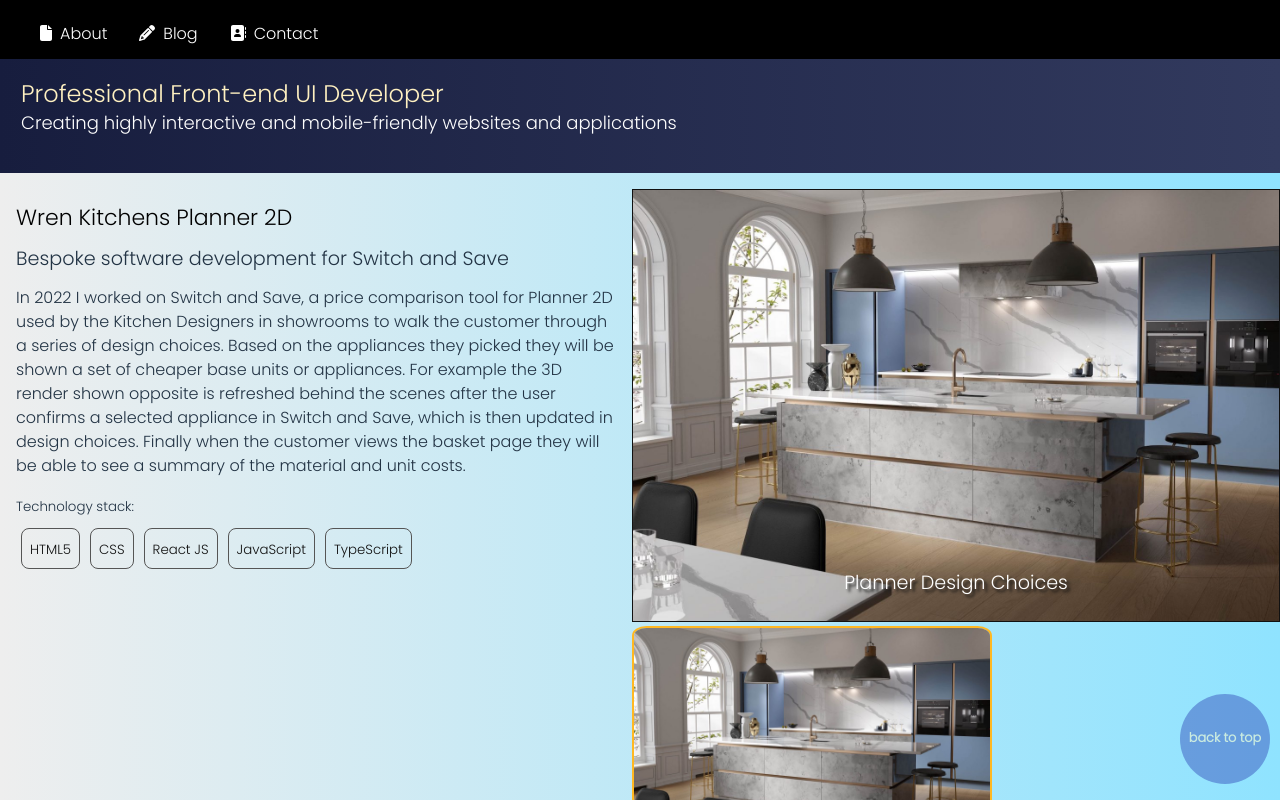
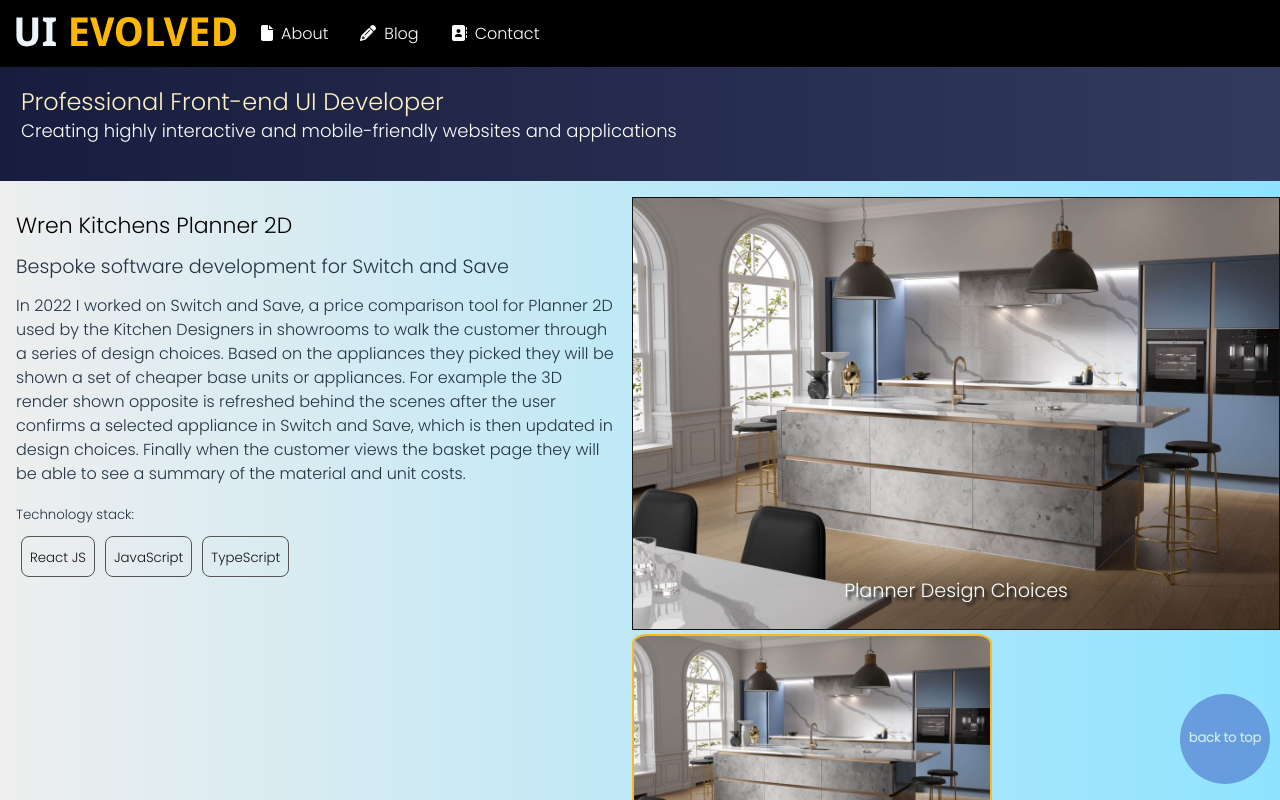
Before and after one commit to japickering/web-portfolio, a React (Create React App) app: page / in a window 1280 px wide. Shown: the top 800 px of the page. Built offline with nearby package versions, Linux system fonts and the light colour scheme.

Commit message:
fix logo and button overlap

```diff
--- a/src/App.js
+++ b/src/App.js
@@ -3,7 +3,6 @@ import { Routes, Route, Link } from "react-router-dom";
 import db from "./db.json";
 import blog from "./blog.json";
 import "./main.scss";
-import logo from "./logo.svg";
 
 import Home from "./pages/Home";
 import About from "./pages/About";
@@ -25,7 +24,7 @@ export default function App() {
     <div id="top" className="container">
       <header className="header" role="banner">
         <Link id="home" to="/">
-          <img src={logo} alt="logo" />
+          <img src="/logo.svg" alt="logo" />
         </Link>
         <Navbar />
       </header>
--- a/src/db.json
+++ b/src/db.json
@@ -43,7 +43,7 @@
         "alt": "planner design choices"
       }
     ],
-    "techstack": ["HTML5", "CSS", "React JS", "JavaScript", "TypeScript"]
+    "techstack": ["React JS", "JavaScript", "TypeScript"]
   },
   "kidsloop": {
     "title": "KidsLoop Coding Assignment",
@@ -53,14 +53,14 @@
     "className": "dot-kl",
     "img": "/assets/kidsloop-macbook-pro.png",
     "alt": "kidsloop design on macbook pro",
-    "techstack": ["HTML5", "CSS", "React JS", "JavaScript", "REST API"]
+    "techstack": ["React JS", "JavaScript", "REST API"]
   },
   "qbots": {
     "title": "qEnergy Dashboard on macbook pro",
     "desc": "Smart energy dashboards for energy saving analytics",
     "body": "I developed smart energy dashboards for SME and Enterprise customers offering insights and savings predictions based on energy usage data collected over day and monthly periods.",
     "img": "/assets/QEnergy-Dashboard.png",
-    "techstack": ["HTML5", "CSS", "JavaScript", "React JS", "eCharts"]
+    "techstack": ["JavaScript", "React JS", "eCharts"]
   },
   "intellicentrics": {
     "title": "Intellicentrics mobile app",
@@ -74,7 +74,7 @@
     "title": "JD Sports",
     "desc": "Desktop and mobile landing pages",
     "body": "Desktop landing pages and mobile responsive design.",
-    "techstack": ["Photoshop", "HTML5", "CSS", "JavaScript", "jQuery"],
+    "techstack": ["Mesh", "JavaScript", "jQuery"],
     "slidesContainerId": "jd-slides",
     "className": "dot-jd",
     "previews": [
```
Also changed, not shown: src/logo.svg (deleted).
